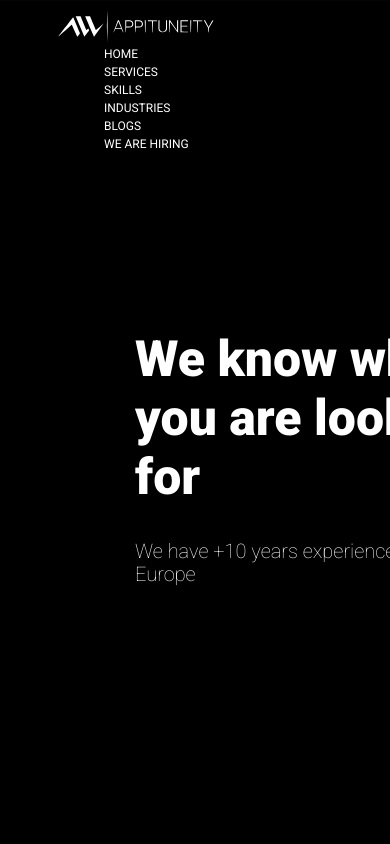
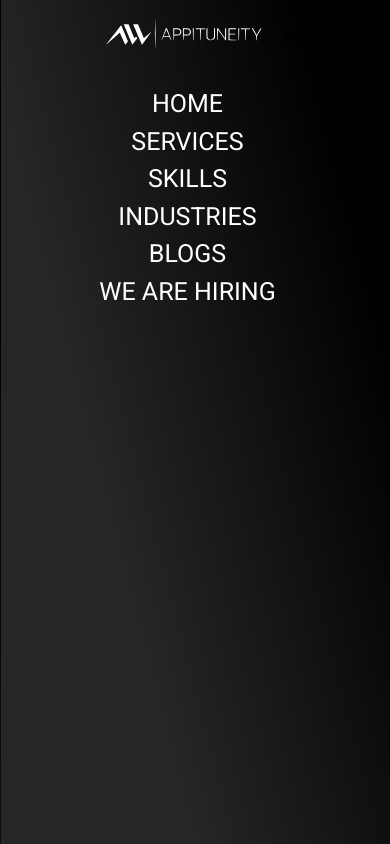
Before and after one commit to yusseftawfik/Appittuneity_Homepage, a React app: page / in a window 390 px wide. Both pictures are taken after a click on the button 314 px from the left and 28 px from the top of the page. Shown: the top 844 px of the page. Built offline with nearby package versions, Linux system fonts and the light colour scheme.

Commit message:
make the website responsive

```diff
--- a/public/index.html
+++ b/public/index.html
@@ -4,7 +4,7 @@
 <head>
   <meta charset="utf-8" />
   <link rel="icon" href="%PUBLIC_URL%/favicon.ico" />
-  <meta name="viewport" content="width=device-width, initial-scale=1">
+  <meta content="width=device-width, initial-scale=1" name="viewport" />
   <meta name="theme-color" content="#000000" />
   <link rel="manifest" href="%PUBLIC_URL%/manifest.json" />
   <link rel="preconnect" href="https://fonts.googleapis.com">
--- a/src/components/App.js
+++ b/src/components/App.js
@@ -1,10 +1,10 @@
+import MainPage from "./main/MainPage";
 import Ads from "./Ads/Ads";
 import Experince from "./experince/Experince";
 import FAQ from "./FAQ/FAQ";
 import Footer from "./footer/Footer";
 import FUT from "./FUT/FUT";
 import Hiring from "./Hiring/Hiring";
-import MainPage from "./main/MainPage";
 import Partners from "./partners/Partners";
 import OurServices from "./services/OurServices";
 import Steps from "./steps/Steps";
--- a/src/components/main/MainPage.jsx
+++ b/src/components/main/MainPage.jsx
@@ -13,7 +13,9 @@ const MainPage = () => {
 					<h1>We know what you are looking for</h1>
 					<h6>We have +10 years experience working in Europe</h6>
 				</div>
-				<ServicesMap />
+				<div>
+					<ServicesMap />
+				</div>
 			</main>
 			<footer>
 				<p>
--- a/src/components/main/Navbar.jsx
+++ b/src/components/main/Navbar.jsx
@@ -5,29 +5,31 @@ import '../../styles/main.scss';
 const Navbar = () => {
 	return (
 		<>
-			<nav className="navbar navbar-expand-lg">
+			<nav className="navbar navbar-expand-xl bg-dark fixed-top">
 				<div className="container-fluid ps-5 pe-5">
 					<img
 						src={whiteLogo}
 						alt=""
-						width="176"
-						height="37"
+						width="200vw"
+						height="auto"
 						className="d-inline-block align-text-top"
 					/>
-					<div className='nav-elements'>
-						<button
-							className="navbar-toggler"
-							type="button"
-							data-bs-toggle="collapse"
-							data-bs-target="#navbarSupportedContent"
-							aria-controls="navbarSupportedContent"
-							aria-expanded="false"
-							aria-label="Toggle navigation"
-						>
-							<span className="navbar-toggler-icon"></span>
-						</button>
-						<div className="collapse navbar-collapse" id="navbarSupportedContent">
-							<ul className="navbar-nav">
+					<button className="navbar-toggler" type="button" data-bs-toggle="offcanvas" data-bs-target="#offcanvasNavbar" aria-controls="offcanvasNavbar">
+						<span className="navbar-toggler-icon"></span>
+					</button>
+					<div className="offcanvas offcanvas-end" tabindex="-1" id="offcanvasNavbar" aria-labelledby="offcanvasNavbarLabel">
+						<div className="offcanvas-header">
+							<img
+								src={whiteLogo}
+								alt=""
+								width="176"
+								height="37"
+								className="d-inline-block align-text-top"
+							/>
+							<button type="button" className="btn-close" data-bs-dismiss="offcanvas" aria-label="Close"></button>
+						</div>
+						<div className="offcanvas-body">
+							<ul className="navbar-nav flex-grow-1 pe-3">
 								<li className="nav-item  pe-5">HOME</li>
 								<li className="nav-item  pe-5">SERVICES</li>
 								<li className="nav-item  pe-5">SKILLS</li>
--- a/src/styles/index.scss
+++ b/src/styles/index.scss
@@ -1,4 +1,5 @@
 body {
   font-family: 'Roboto', sans-serif;
   background: linear-gradient(255.37deg, #000000 14.38%, #262626 67.97%);
+  overflow-x: hidden;
 }
--- a/src/styles/main.scss
+++ b/src/styles/main.scss
@@ -8,26 +8,25 @@
 	main {
 		color: #fff;
 		display: flex;
+		align-items: center;
 		padding: 135px;
 
 		.titles {
 			display: flex;
 			flex-direction: column;
-			width: 500px;
+			width: 37vw;
 
 			h1 {
-				font-size: 50px;
+				font-size: 5vw;
 				font-weight: 900;
-				line-height: 59px;
 				text-align: left;
 			}
 
 			h6 {
-				font-size: 20px;
+				font-size: 2vw;
 				font-weight: 100;
-				line-height: 23px;
 				text-align: left;
-				width: 400px;
+				width: 40vw;
 			}
 		}
 	}
@@ -36,7 +35,7 @@
 		display: flex;
 		justify-content: space-between;
 		color: #989898;
-		padding: 100px;
+		padding: 175px 100px 0px;
 
 		p {
 			padding: 35px;
@@ -46,16 +45,14 @@
 		}
 
 		p:nth-child(1) {
-			font-size: 20px;
+			font-size: 2.5vw;
 			font-weight: 600;
-			line-height: 23px;
 			text-align: center;
 		}
 
 		p:nth-child(2) {
-			font-size: 16px;
+			font-size: 2vw;
 			font-weight: 300;
-			line-height: 19px;
 			text-align: left;
 		}
 	}
@@ -68,18 +65,18 @@
 }
 
 .navbar {
-	background: #00000010 !important;
+	background: #00000050 !important;
 	color: #fff;
 
-	div {
-		display: flex;
-		justify-content: space-between;
+	li {
+		font-size: 1.2vw;
+		font-weight: 400;
 	}
 
-	li {
-		font-size: 12px;
-		font-weight: 400;
+	.offcanvas {
+		align-items: flex-end;
 	}
+
 }
 
 .services-map {
@@ -95,8 +92,8 @@
 
 		div:nth-child(1) {
 			border-radius: 250px 25px 25px 25px;
-			height: 261px;
-			width: 262px;
+			height: 48vh;
+			width: 20vw;
 			background: linear-gradient(145.09deg,
 					rgba(100, 100, 100, 0.88) 30.16%,
 					rgba(100, 100, 100, 0.88) 50.04%,
@@ -106,8 +103,8 @@
 
 		div:nth-child(2) {
 			border-radius: 25px 25px 25px 250px;
-			height: 161px;
-			width: 144px;
+			height: 23vh;
+			width: 10vw;
 			background: linear-gradient(137.58deg,
 					#9b9999 11.38%,
 					rgba(130, 130, 130, 0.79) 50.04%,
@@ -121,8 +118,8 @@
 
 		div {
 			box-shadow: 9px 10px 40px 0px #00000066;
-			height: 428px;
-			width: 244px;
+			height: 73vh;
+			width: 20vw;
 			backdrop-filter: blur(10px);
 			border-radius: 25px 25px 250px 25px;
 			position: absolute;
@@ -130,16 +127,16 @@
 
 			span {
 				text-shadow: 1px 2px 4px 0px #00000040;
-				font-size: 20px;
+				font-size: 1.7vw;
 				font-weight: 600;
-				line-height: 23px;
 				text-align: left;
 			}
 
 			&:hover {
-				z-index: 1;
-				// transform: translate();
-				transition-duration: 0.2s;
+				transform: translateX(-20.75vw);
+				transition-duration: 1s;
+				transform-origin: center left;
+				border-radius: 25px;
 			}
 		}
 
@@ -151,8 +148,8 @@
 		}
 
 		div:nth-child(2) {
-			top: 80px;
-			right: -255px;
+			top: 15vh;
+			right: -21vw;
 			background: linear-gradient(149.47deg,
 					rgba(184, 67, 118, 0.8) 5.08%,
 					rgba(162, 51, 125, 0.8) 50.65%,
@@ -160,8 +157,8 @@
 		}
 
 		div:nth-child(3) {
-			top: 160px;
-			right: -267px;
+			top: 30vh;
+			right: -22vw;
 			background: linear-gradient(149.47deg,
 					rgba(20, 170, 105, 0.8) 5.08%,
 					rgba(25, 145, 128, 0.8) 50.65%,
@@ -169,8 +166,8 @@
 		}
 
 		div:nth-child(4) {
-			top: 240px;
-			right: -280px;
+			top: 45vh;
+			right: -23vw;
 			background: linear-gradient(149.47deg,
 					rgba(39, 102, 223, 0.8) 5.08%,
 					rgba(68, 66, 179, 0.8) 50.65%,
@@ -178,3 +175,102 @@
 		}
 	}
 }
+
+@media screen and (max-width : 1200px) {
+	.offcanvas {
+		align-items: center !important;
+	}
+
+	.offcanvas.offcanvas-end {
+		background: linear-gradient(255.37deg, #000000 14.38%, #262626 67.97%);
+
+		.offcanvas-header {
+			display: flex;
+			align-items: center;
+			justify-content: center;
+		}
+
+		.offcanvas-body {
+			display: flex;
+			flex-direction: column;
+			align-items: center;
+			justify-content: flex-start;
+
+			li {
+				font-size: 25px;
+				padding: 0 !important;
+				text-align: center;
+			}
+		}
+	}
+
+	.main-page {
+		main {
+			display: flex;
+			flex-direction: column;
+			justify-content: center;
+			align-items: center;
+			padding: 50px;
+
+			.titles {
+				width: auto;
+
+				h1,
+				h6 {
+					text-align: center;
+					width: 60vw;
+				}
+			}
+		}
+	}
+
+	.services-map {
+		.left {
+			div:nth-child(1) {
+				height: 15vh;
+				width: 20vw;
+			}
+
+			div:nth-child(2) {
+				height: 10vh;
+				width: 13vw;
+			}
+		}
+
+		.right {
+			div {
+				height: 33vh;
+			}
+
+			div:nth-child(2) {
+				top: 4vh;
+				right: -21vw;
+			}
+
+			div:nth-child(3) {
+				top: 8vh;
+				right: -22vw;
+			}
+
+			div:nth-child(4) {
+				top: 12vh;
+				right: -23vw;
+			}
+		}
+	}
+
+	footer {
+		display: flex;
+		flex-direction: column;
+		padding: 100px 20px 0px !important;
+
+		p {
+			padding: 10px !important;
+			text-align: center !important;
+		}
+	}
+
+	.logo {
+		justify-content: center !important;
+	}
+}
--- a/src/styles/ourServices.scss
+++ b/src/styles/ourServices.scss
@@ -35,6 +35,7 @@
 				rgba(39, 102, 223, 0.8) 5.08%,
 				rgba(68, 66, 179, 0.8) 50.65%,
 				rgba(95, 39, 179, 0.8) 75.66%);
+		transition-duration: 1s;
 
 		span {
 			text-align: left;
@@ -57,5 +58,15 @@
 			font-weight: 300;
 			line-height: 19px;
 		}
+
+		img {
+			transition-duration: 1s;
+		}
+
+		&:hover {
+			border-radius: 25px;
+			align-items: center;
+			transition-duration: 1s;
+		}
 	}
 }
--- a/src/styles/partners.scss
+++ b/src/styles/partners.scss
@@ -116,6 +116,7 @@
 	justify-content: space-evenly;
 	align-items: center;
 	padding: 25px;
+	backdrop-filter: blur(10px);
 
 	.main-icon {
 		display: flex;
```
